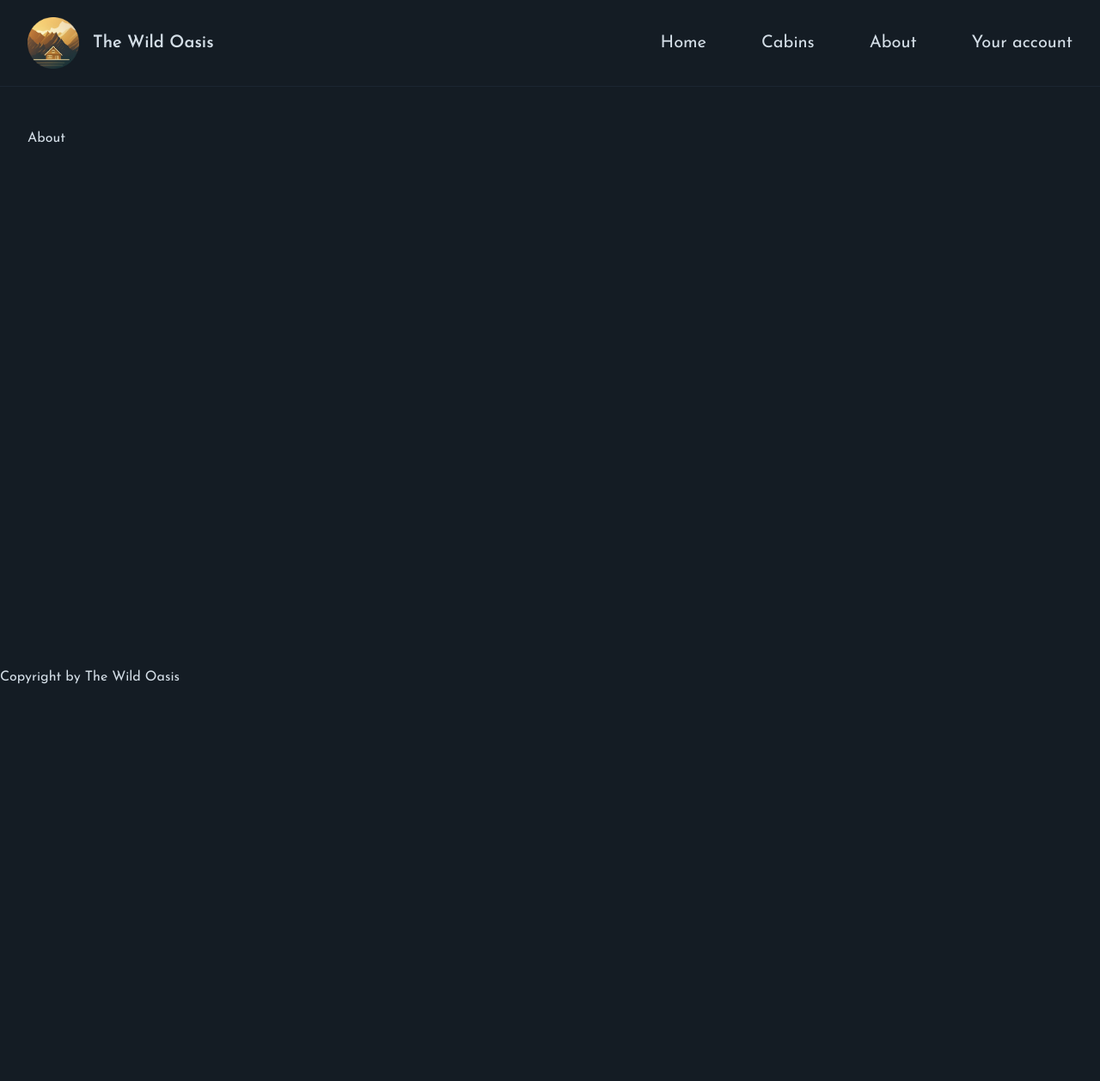
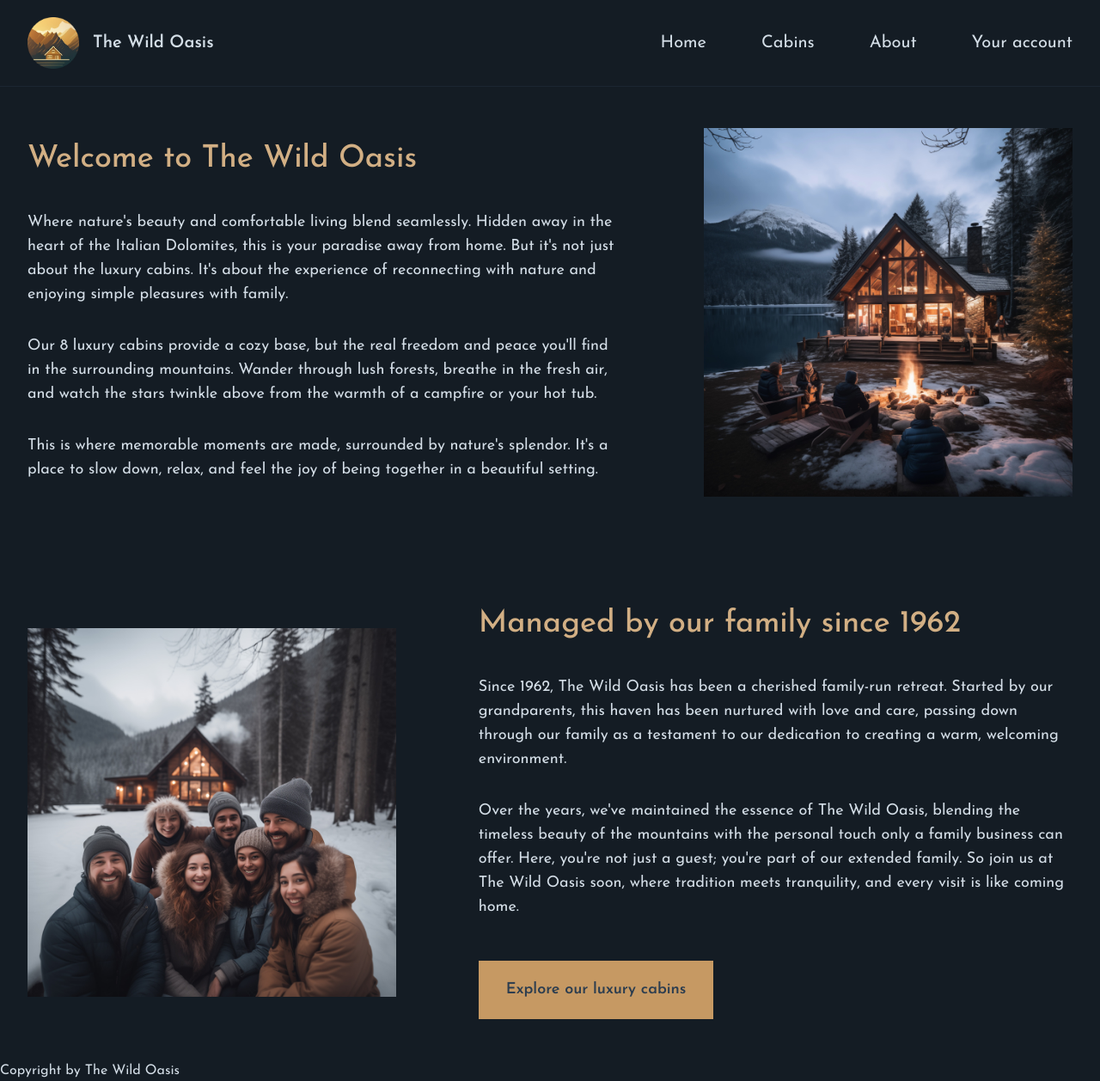
Before and after one commit to ronik297/wild-oasis, a Next.js app: page /about in a window 1280 px wide. Shown: the whole page at 86% size. Before the commit the page ends 800 px from the top, so only its background shows below. Built offline with nearby package versions, Linux system fonts and the light colour scheme.

Commit message:
added cabin and about page

```diff
--- a/app/_components/CabinCard.js
+++ b/app/_components/CabinCard.js
@@ -1,4 +1,4 @@
-import { UsersIcon } from "@heroicons/react/24/solid";
+// import { UsersIcon } from "@heroicons/react/24/solid";
 
 function CabinCard({ cabin }) {
   const { id, name, maxCapacity, regularPrice, discount, image } = cabin;
@@ -18,7 +18,7 @@
           </h3>
 
           <div className="flex gap-3 items-center mb-2">
-            <UsersIcon className="h-5 w-5 text-primary-600" />
+            {/* <UsersIcon className="h-5 w-5 text-primary-600" /> */}
             <p className="text-lg text-primary-200">
               For up to <span className="font-bold">{maxCapacity}</span> guests
             </p>
--- a/app/about/page.js
+++ b/app/about/page.js
@@ -1,7 +1,88 @@
+import Image from "next/image";
+import image1 from "@/public/about-1.jpg";
+
 export const metadata = {
   title: "About",
 };
 
 export default function About() {
-  return <div>About</div>;
+  return (
+    <div className="grid grid-cols-5 gap-x-24 gap-y-32 text-lg items-center">
+      <div className="col-span-3">
+        <h1 className="text-4xl mb-10 text-accent-400 font-medium">
+          Welcome to The Wild Oasis
+        </h1>
+
+        <div className="space-y-8">
+          <p>
+            Where nature&apos;s beauty and comfortable living blend seamlessly.
+            Hidden away in the heart of the Italian Dolomites, this is your
+            paradise away from home. But it&apos;s not just about the luxury
+            cabins. It&apos;s about the experience of reconnecting with nature
+            and enjoying simple pleasures with family.
+          </p>
+          <p>
+            Our 8 luxury cabins provide a cozy base, but the real freedom and
+            peace you&apos;ll find in the surrounding mountains. Wander through
+            lush forests, breathe in the fresh air, and watch the stars twinkle
+            above from the warmth of a campfire or your hot tub.
+          </p>
+          <p>
+            This is where memorable moments are made, surrounded by
+            nature&apos;s splendor. It&apos;s a place to slow down, relax, and
+            feel the joy of being together in a beautiful setting.
+          </p>
+        </div>
+      </div>
+
+      <div className="col-span-2">
+        <Image
+          src={image1}
+          alt="Family sitting around a fire pit in front of cabin"
+          placeholder="blur"
+        />
+      </div>
+
+      <div className="relative aspect-square col-span-2">
+        <Image
+          className="object-cover"
+          src="/about-2.jpg"
+          fill
+          alt="Family that manages The Wild Oasis"
+        />
+      </div>
+
+      <div className="col-span-3">
+        <h1 className="text-4xl mb-10 text-accent-400 font-medium">
+          Managed by our family since 1962
+        </h1>
+
+        <div className="space-y-8">
+          <p>
+            Since 1962, The Wild Oasis has been a cherished family-run retreat.
+            Started by our grandparents, this haven has been nurtured with love
+            and care, passing down through our family as a testament to our
+            dedication to creating a warm, welcoming environment.
+          </p>
+          <p>
+            Over the years, we&apos;ve maintained the essence of The Wild Oasis,
+            blending the timeless beauty of the mountains with the personal
+            touch only a family business can offer. Here, you&apos;re not just a
+            guest; you&apos;re part of our extended family. So join us at The
+            Wild Oasis soon, where tradition meets tranquility, and every visit
+            is like coming home.
+          </p>
+
+          <div>
+            <a
+              href="/cabins"
+              className="inline-block mt-4 bg-accent-500 px-8 py-5 text-primary-800 text-lg font-semibold hover:bg-accent-600 transition-all"
+            >
+              Explore our luxury cabins
+            </a>
+          </div>
+        </div>
+      </div>
+    </div>
+  );
 }
--- a/app/cabins/page.js
+++ b/app/cabins/page.js
@@ -1,13 +1,35 @@
+import CabinCard from "../_components/CabinCard";
 import Navigation from "../_components/Navigation";
 
 export const metadata = {
   title: "Cabins",
 };
 
-export default function Cabins() {
+export default function Page() {
+  // CHANGE
+  const cabins = [];
+
   return (
     <div>
-      <h1>Cabins</h1>
+      <h1 className="text-4xl mb-5 text-accent-400 font-medium">
+        Our Luxury Cabins
+      </h1>
+      <p className="text-primary-200 text-lg mb-10">
+        Cozy yet luxurious cabins, located right in the heart of the Italian
+        Dolomites. Imagine waking up to beautiful mountain views, spending your
+        days exploring the dark forests around, or just relaxing in your private
+        hot tub under the stars. Enjoy nature&apos;s beauty in your own little
+        home away from home. The perfect spot for a peaceful, calm vacation.
+        Welcome to paradise.
+      </p>
+
+      {cabins?.length > 0 && (
+        <div className="grid sm:grid-cols-1 md:grid-cols-2 gap-8 lg:gap-12 xl:gap-14">
+          {cabins?.map((cabin) => (
+            <CabinCard cabin={cabin} key={cabin.id} />
+          ))}
+        </div>
+      )}
     </div>
   );
 }
```
